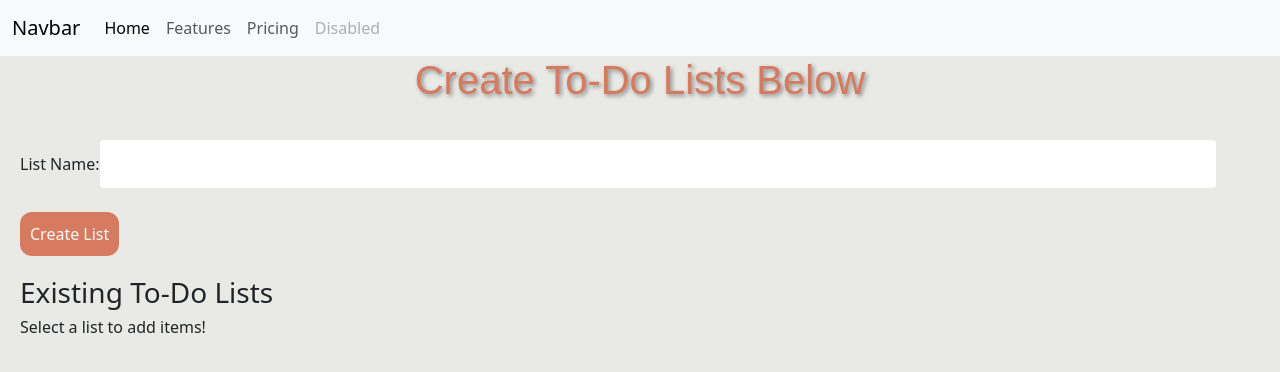
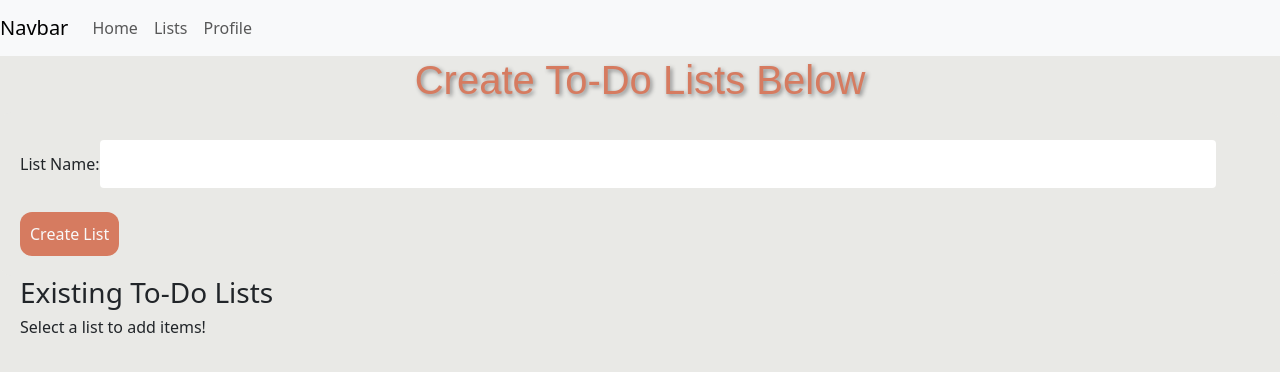
Before and after one commit to omargonz01/React-To-Do-HW-Proj, a React (Vite) app: page / in a window 1280 px wide. Shown: the top 372 px of the page. Built offline with nearby package versions, Linux system fonts and the light colour scheme.

Commit message:
update nav

```diff
--- a/src/components/Nav/Nav.tsx
+++ b/src/components/Nav/Nav.tsx
@@ -1,34 +1,19 @@
-import React from 'react';
+import { Navbar, Nav } from 'react-bootstrap';
 
-class Nav extends React.Component {
-  render() {
-    return (
-      <nav className="navbar navbar-expand-lg bg-body-tertiary">
-        <div className="container-fluid">
-          <a className="navbar-brand" href="#">Navbar</a>
-          <button className="navbar-toggler" type="button" data-bs-toggle="collapse" data-bs-target="#navbarNav" aria-controls="navbarNav" aria-expanded="false" aria-label="Toggle navigation">
-            <span className="navbar-toggler-icon"></span>
-          </button>
-          <div className="collapse navbar-collapse" id="navbarNav">
-            <ul className="navbar-nav">
-              <li className="nav-item">
-                <a className="nav-link active" aria-current="page" href="#">Home</a>
-              </li>
-              <li className="nav-item">
-                <a className="nav-link" href="#">Features</a>
-              </li>
-              <li className="nav-item">
-                <a className="nav-link" href="#">Pricing</a>
-              </li>
-              <li className="nav-item">
-                <a className="nav-link disabled" aria-disabled="true">Disabled</a>
-              </li>
-            </ul>
-          </div>
-        </div>
-      </nav>
-    );
-  }
-}
+const Navigation = () => {
+  return (
+    <Navbar bg="light" expand="lg">
+      <Navbar.Brand href="#">Navbar</Navbar.Brand>
+      <Navbar.Toggle aria-controls="basic-navbar-nav" />
+      <Navbar.Collapse id="basic-navbar-nav">
+        <Nav className="mr-auto">
+          <Nav.Link href="#">Home</Nav.Link>
+          <Nav.Link href="#">Lists</Nav.Link>
+          <Nav.Link href="#">Profile</Nav.Link>
+        </Nav>
+      </Navbar.Collapse>
+    </Navbar>
+  );
+};
 
-export default Nav;
+export default Navigation;
```
